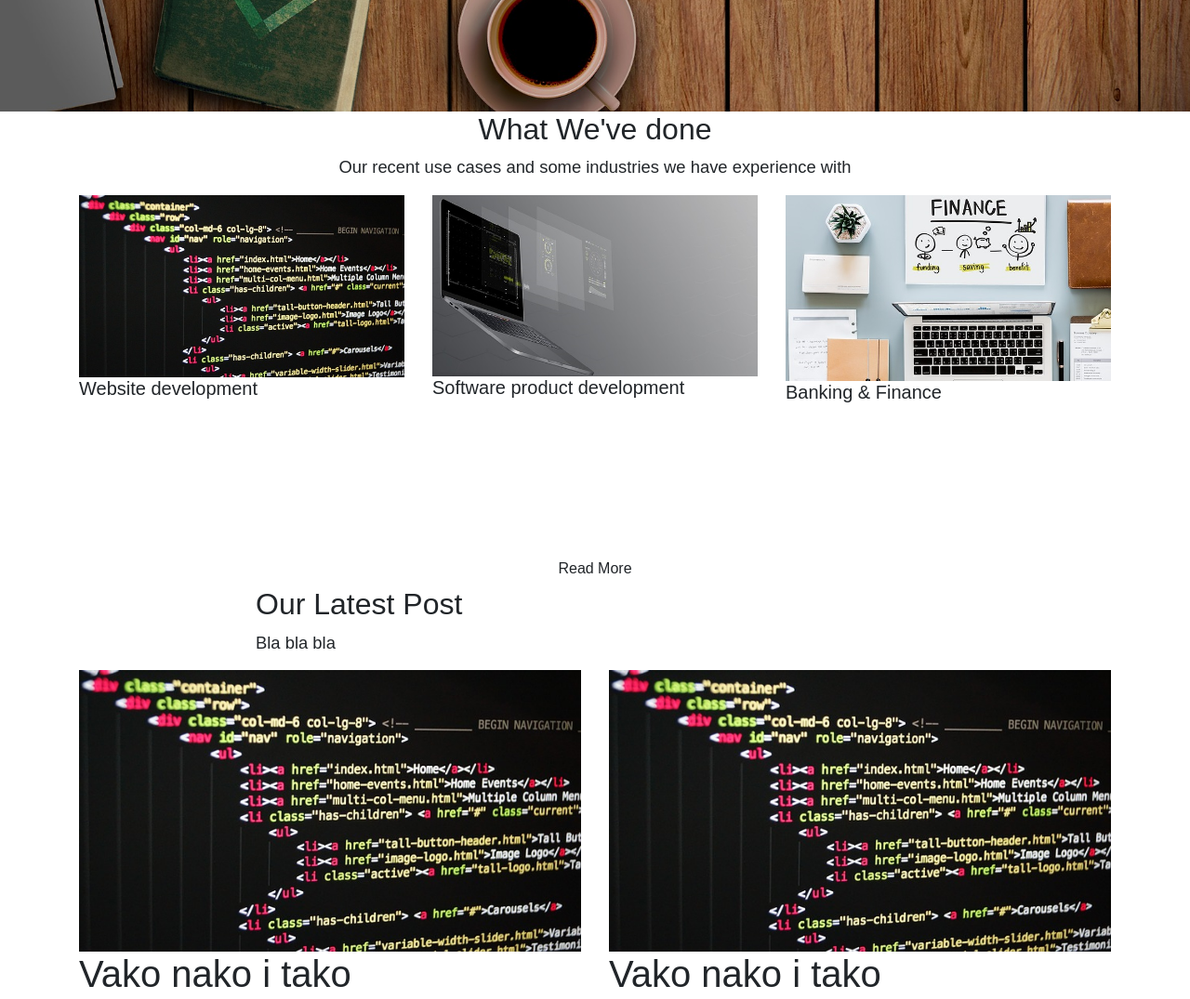
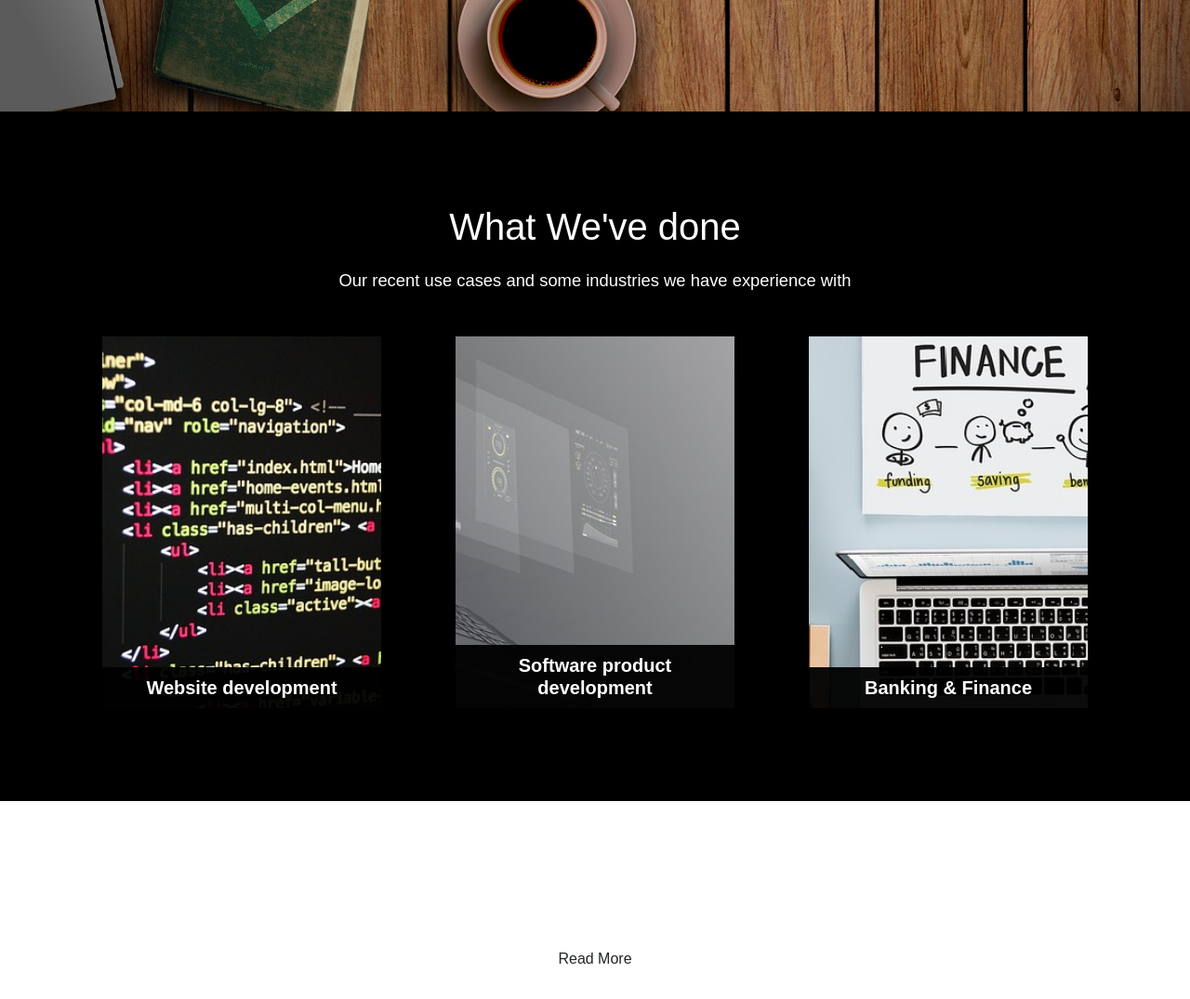
Before and after one commit to MikiStojakovic/aims-solutions, a plain HTML site: page index.html in a window 1280 px wide. Shown: the part 680-1755 px from the top of the page at 93% size. Drawn offline with nearby package versions, Linux system fonts and the light colour scheme.

Commit message:
Added styling for work section

```diff
--- a/style.css
+++ b/style.css
@@ -94,3 +94,56 @@ p {
   color: #fff;
   font-size: 1.3rem;
 }
+.sec1 {
+  padding: 100px 0;
+  background: #000;
+}
+.headerText {
+  color: #fff;
+}
+.headerText h2 {
+  font-size: 2.5rem;
+  margin-bottom: 20px;
+}
+.placeBox {
+  position: relative;
+  max-width: 300px;
+  height: 400px;
+  margin: 0 auto;
+  background: #000;
+  margin-top: 30px;
+}
+.placeBox .imgBx {
+  width: 100%;
+  height: 100%;
+}
+.placeBox .imgBx img {
+  object-fit: cover;
+  width: 100%;
+  height: 100%;
+}
+.placeBox .content {
+  position: absolute;
+  top: 0;
+  left: 0;
+  width: 100%;
+  height: 100%;
+  display: flex;
+  justify-content: baseline;
+  align-items: flex-end;
+}
+.placeBox .content h5 {
+  position: relative;
+  margin: 0;
+  padding: 10px;
+  background: rgba(0, 0, 0, 0.95);
+  color: #fff;
+  font-size: 20px;
+  font-weight: 600;
+  width: 100%;
+  text-align: center;
+}
+.placeBox .content h5 span {
+  font-size: 16px;
+  font-weight: 500;
+}
```
